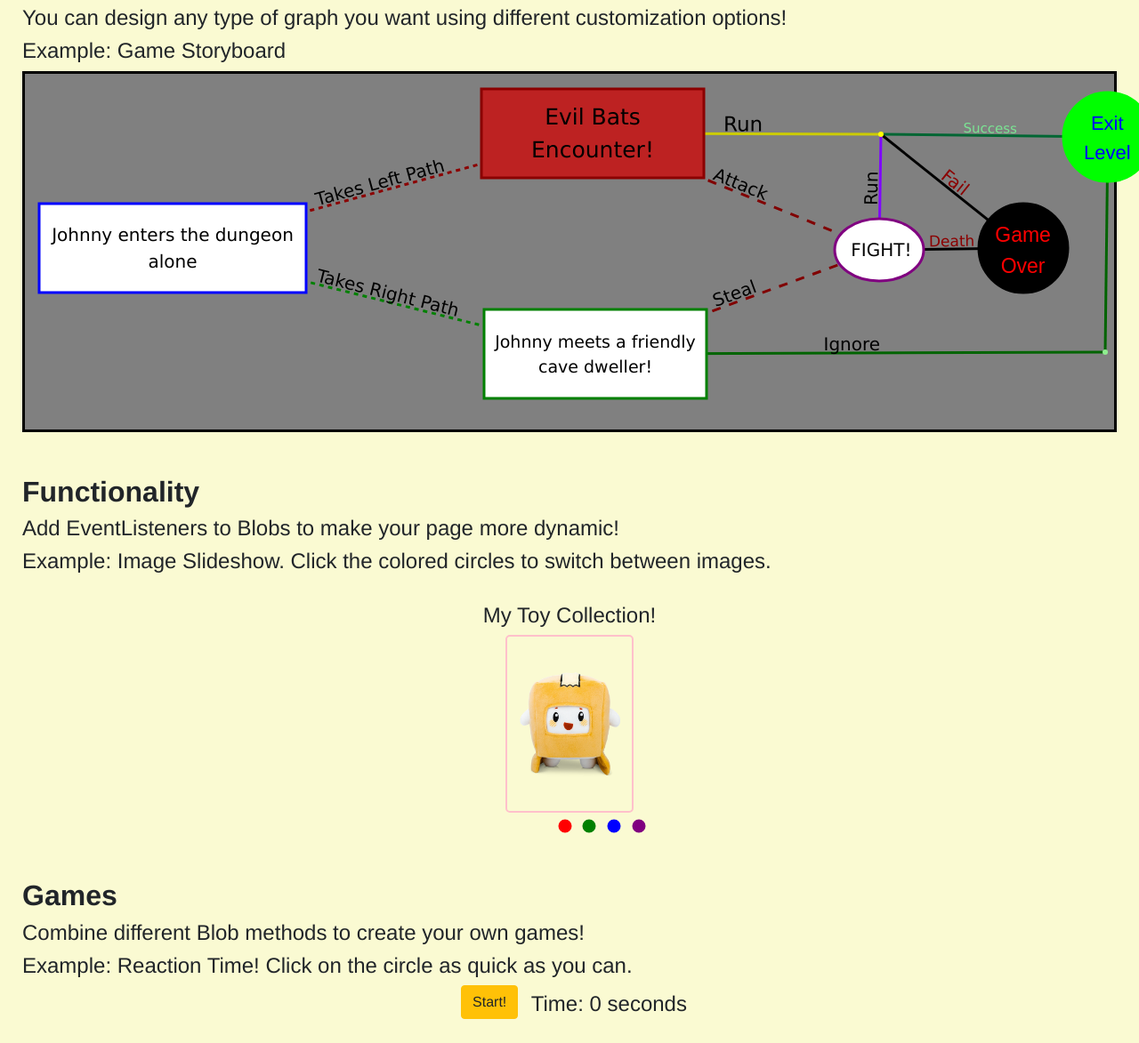
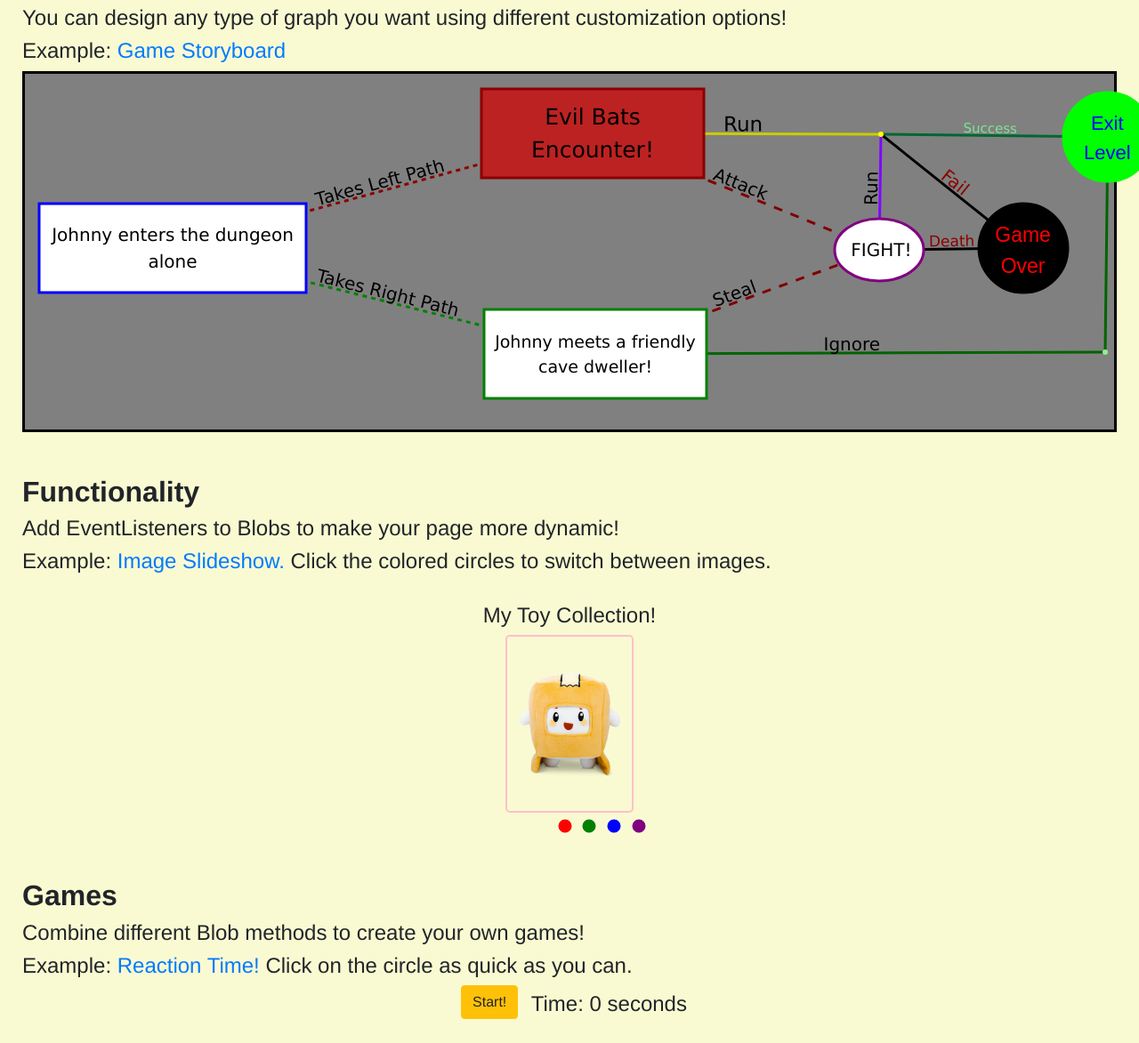
Before and after one commit to jamilfaisal/Connectogram.js, a website: page pub/examples/examples.html in a window 1280 px wide. Shown: the part 243-1416 px from the top of the page at 89% size. Drawn offline with nearby package versions, Linux system fonts and the light colour scheme.

Commit message:
Add code to examples page

```diff
--- a/pub/examples/examples.html
+++ b/pub/examples/examples.html
@@ -22,14 +22,14 @@
         <br/>
         <h2><strong>Charts</strong></h2>
         <h4>You can design any type of graph you want using different customization options!</h4>
-        <h4>Example: Game Storyboard</h4>
+        <h4>Example: <a href="https://github.com/csc309-summer-2020/js-library-jamilfa1/blob/master/pub/js/example1.js">Game Storyboard</a></h4>
         <div class="diagram-1">
         </div>
         <br/>
         <br/>
         <h2><strong>Functionality</strong></h2>
         <h4>Add EventListeners to Blobs to make your page more dynamic!</h4>
-        <h4>Example: Image Slideshow. Click the colored circles to switch between images.</h4>
+        <h4>Example: <a href="https://github.com/csc309-summer-2020/js-library-jamilfa1/blob/master/pub/js/example2.js">Image Slideshow.</a> Click the colored circles to switch between images.</h4>
         <div class="diagram-2">
             <br/>
             <h4>My Toy Collection!</h4>
@@ -38,7 +38,7 @@
         <br/>
         <h2><strong>Games</strong></h2>
         <h4>Combine different Blob methods to create your own games!</h4>
-        <h4>Example: Reaction Time! Click on the circle as quick as you can.</h4>
+        <h4>Example: <a href="https://github.com/csc309-summer-2020/js-library-jamilfa1/blob/master/pub/js/example3.js">Reaction Time! </a>Click on the circle as quick as you can.</h4>
         <div class="game_buttons">
             <button type="button" class="btn btn-warning" onclick="startGame()">Start!</button>
             <h4 id="timer">Time: 0 seconds</h4>
```
